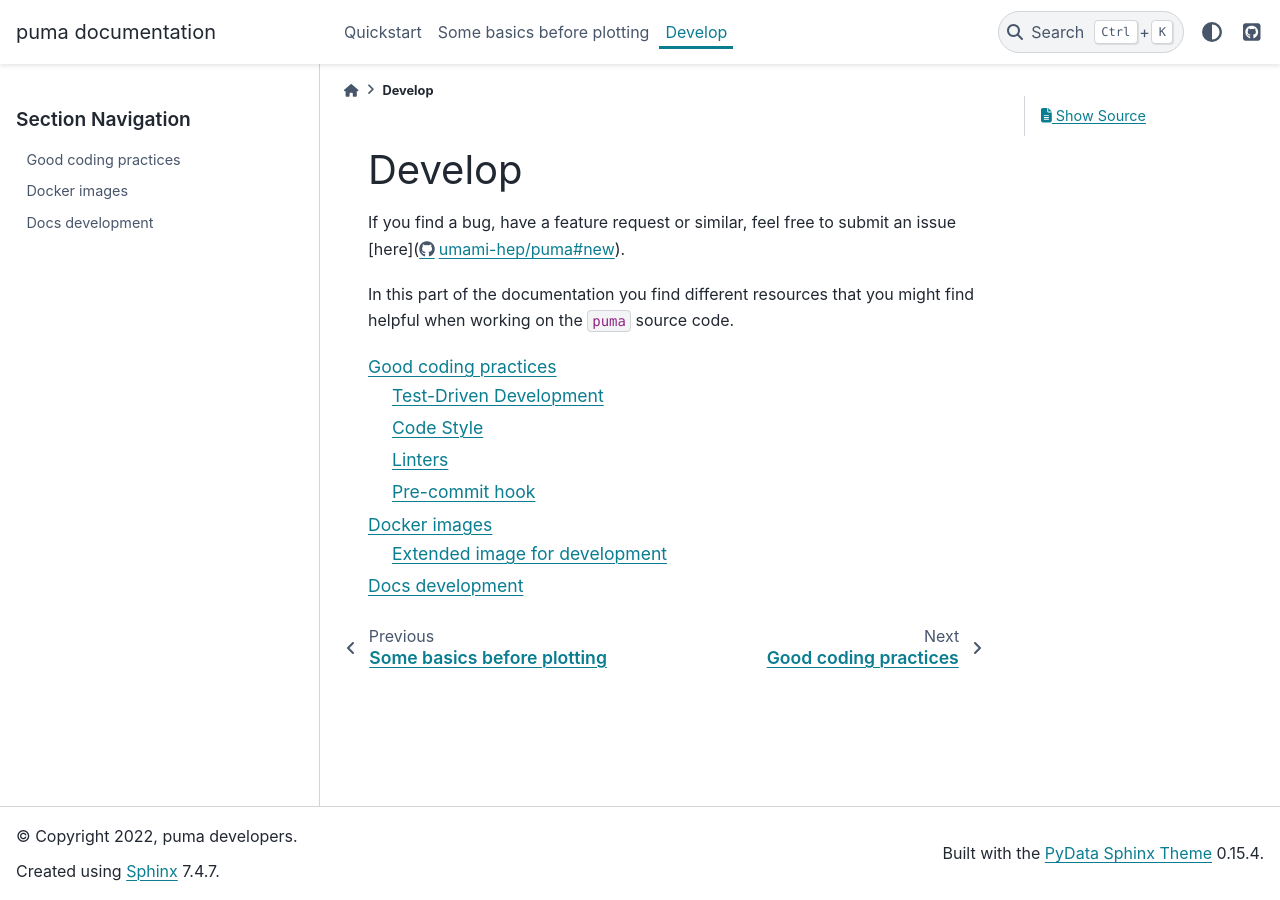
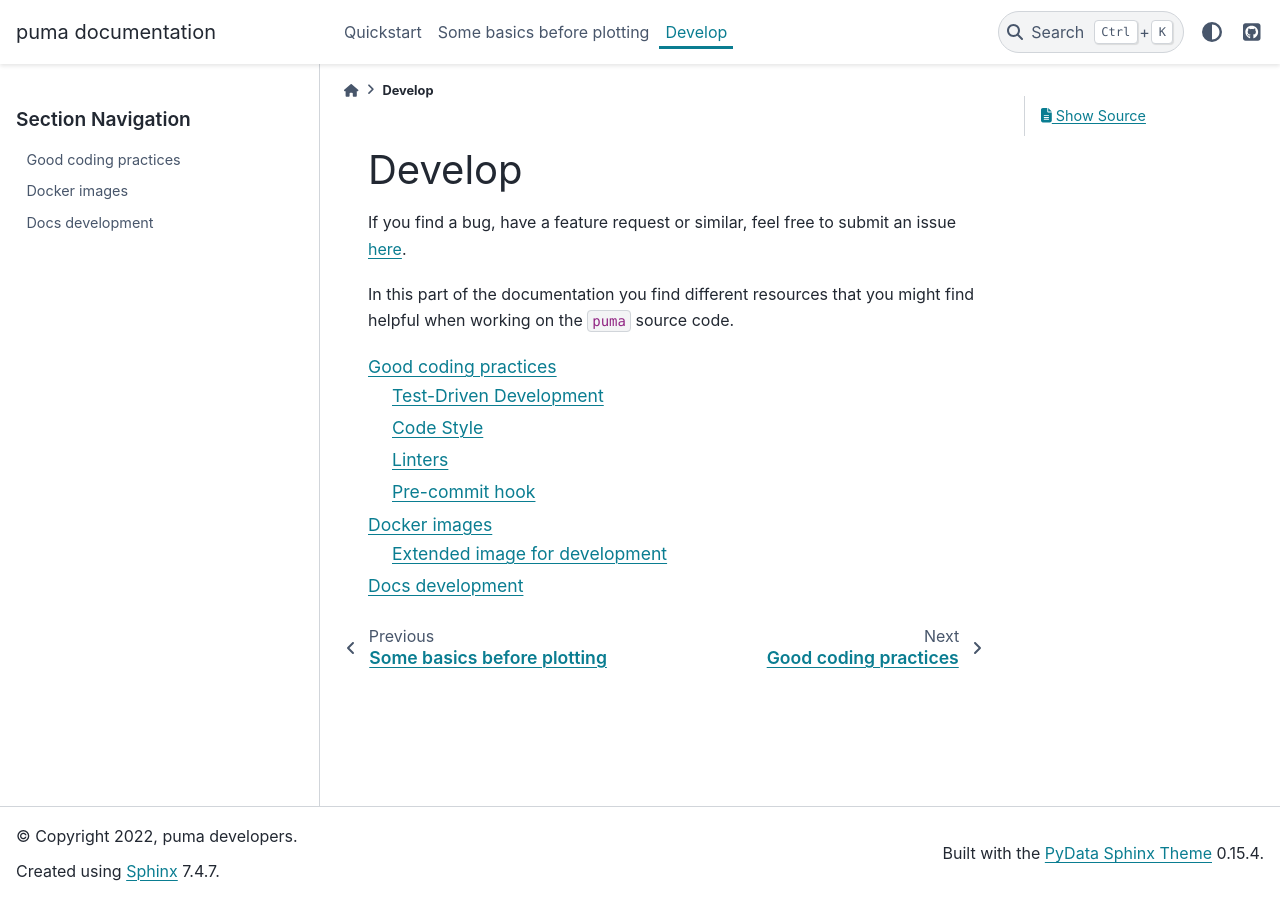
Before and after one commit to umami-hep/puma, a Sphinx documentation site: the page built from docs/source/dev_guidelines/index.rst, in a window 1280 px wide. Built offline with Sphinx 7.4.7 and the PyData theme 0.15.4, drawn with Linux system fonts in a browser that asks for light colours; some of the changed lines change nothing that is shown.

Commit message:
fix hyperlink

```diff
--- a/docs/source/dev_guidelines/index.rst
+++ b/docs/source/dev_guidelines/index.rst
@@ -2,7 +2,8 @@ Develop
 =======
 
 If you find a bug, have a feature request or similar, feel free to submit an issue
-[here](https://github.com/umami-hep/puma/issues/new).
+`here
+<https://github.com/umami-hep/puma/issues/new>`_.
 
 In this part of the documentation you find different resources that you might find
 helpful when working on the `puma` source code.
```
